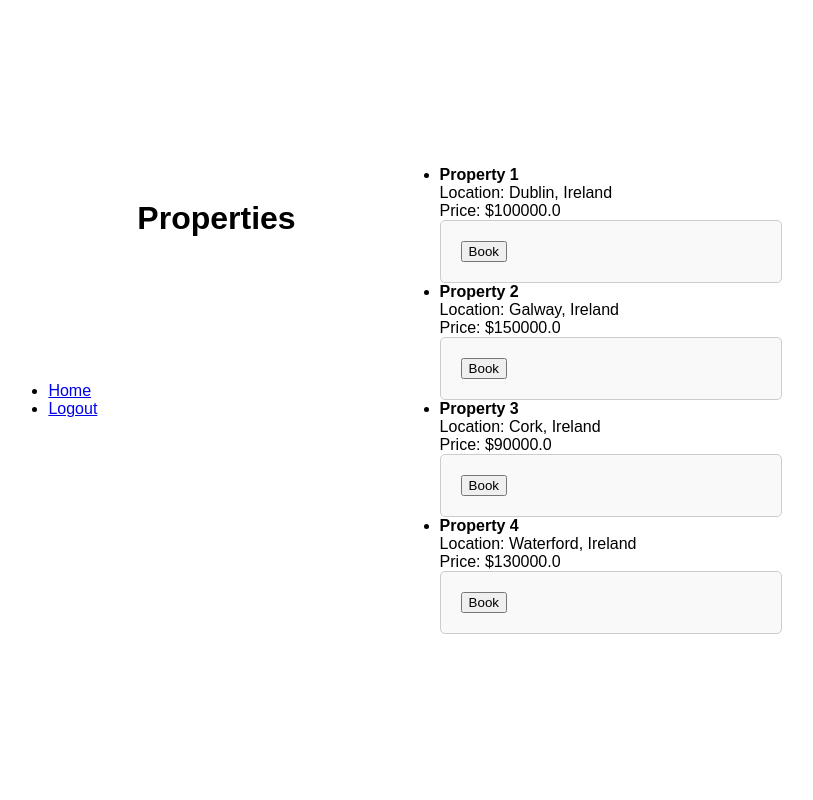
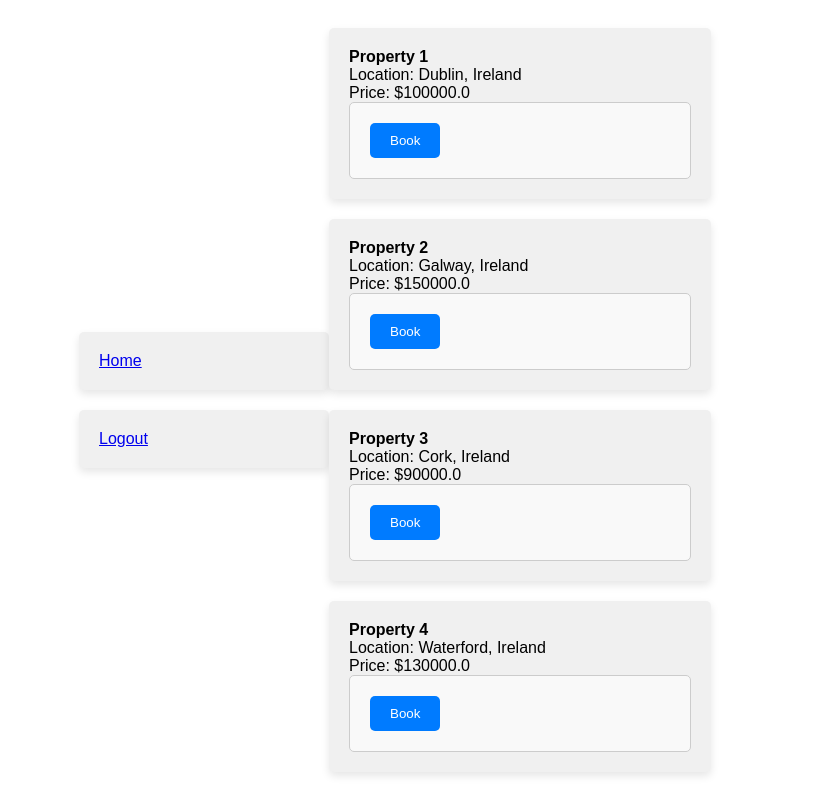
Before and after one commit to allenanto/B9IS123_2324_TMD2, a Flask app: template templates/index.html in a window 1280 px wide. Shown: the whole page, without its empty margins (245-1058 px from the left). Run offline with Flask 3, Linux system fonts and the light colour scheme; the template is opened without the code that fills it: values that come from a table or form of the project are taken from there, others are empty; data comes from the database, SQL or seed files in the repository; both versions use the stored data as it was after the commit.

Commit message:
Updates style.css

```diff
--- a/static/styles.css
+++ b/static/styles.css
@@ -7,6 +7,19 @@ body {
     height: 100vh;
     margin: 0;
   }
+
+  button {
+    background-color: #007bff; /* Button background color */
+    color: #fff; /* Button text color */
+    border: none;
+    padding: 10px 20px; /* Button padding */
+    border-radius: 5px; /* Rounded corners */
+    cursor: pointer;
+}
+
+button:hover {
+    background-color: #0056b3; /* Button hover background color */
+}
 
 form {
     width: 300px;
@@ -124,3 +137,23 @@ p {
     padding: 40px;
     margin-right: 5%;
 }
+
+ul {
+    margin: 0;
+    padding: 0;
+    list-style-type: none;
+}
+
+/* Style the tiles */
+ul {
+    display: grid;
+    grid-template-columns: repeat(auto-fill, minmax(250px, 1fr)); /* Create a responsive grid with minimum item width of 250px */
+    grid-gap: 20px; /* Add space between tiles */
+}
+
+li {
+    background-color: #f0f0f0; /* Tile background color */
+    padding: 20px; /* Padding inside each tile */
+    border-radius: 5px; /* Rounded corners */
+    box-shadow: 0 4px 8px rgba(0, 0, 0, 0.1); /* Add shadow */
+}
--- a/templates/index.html
+++ b/templates/index.html
@@ -10,7 +10,6 @@
 <body>
     {% include 'navbar.html' %}
 
-    <h1 class="log">Properties</h1>
     <ul>
         {% for property in properties %}
             <li>
```
Also changed, not shown: instance/site.db.
